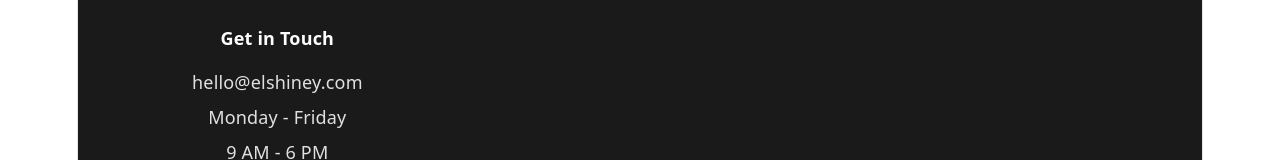
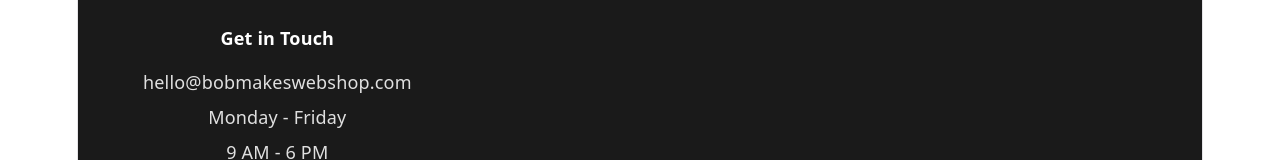
Before and after one commit to Teameams/Iggy, a React (Vite) app: page /contact in a window 1280 px wide. Shown: the part 2148-2308 px from the top of the page. Built offline with nearby package versions, Linux system fonts and the light colour scheme.

Commit message:
update website

```diff
--- a/src/components/Footer.jsx
+++ b/src/components/Footer.jsx
@@ -39,7 +39,7 @@
         <div className="footer-section">
           <h4>Get in Touch</h4>
           <ul>
-            <li><a href="mailto:hello@elshiney.com">hello@elshiney.com</a></li>
+            <li><a href="mailto:hello@bobmakeswebshop.com">hello@bobmakeswebshop.com</a></li>
             <li>Monday - Friday</li>
             <li>9 AM - 6 PM</li>
           </ul>
```
